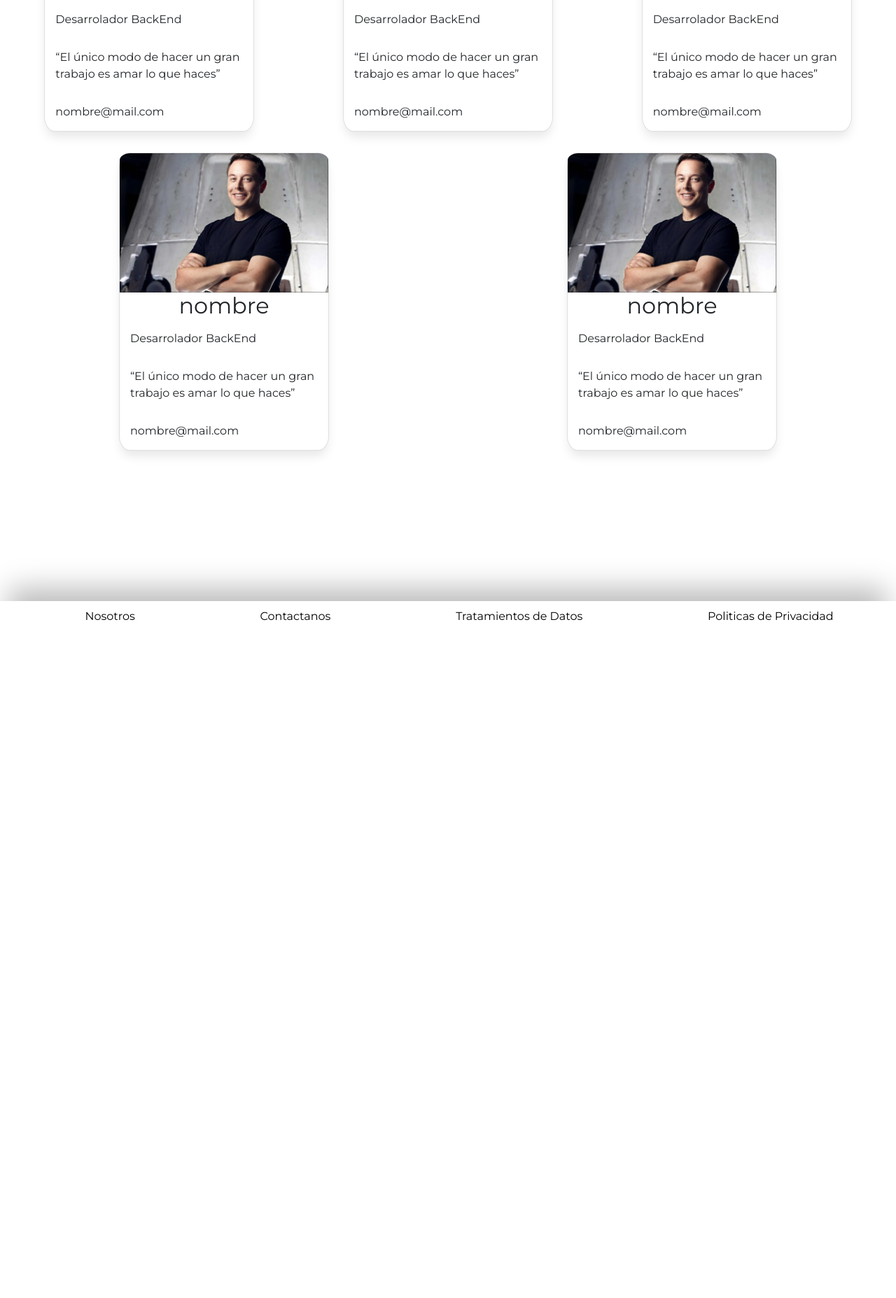
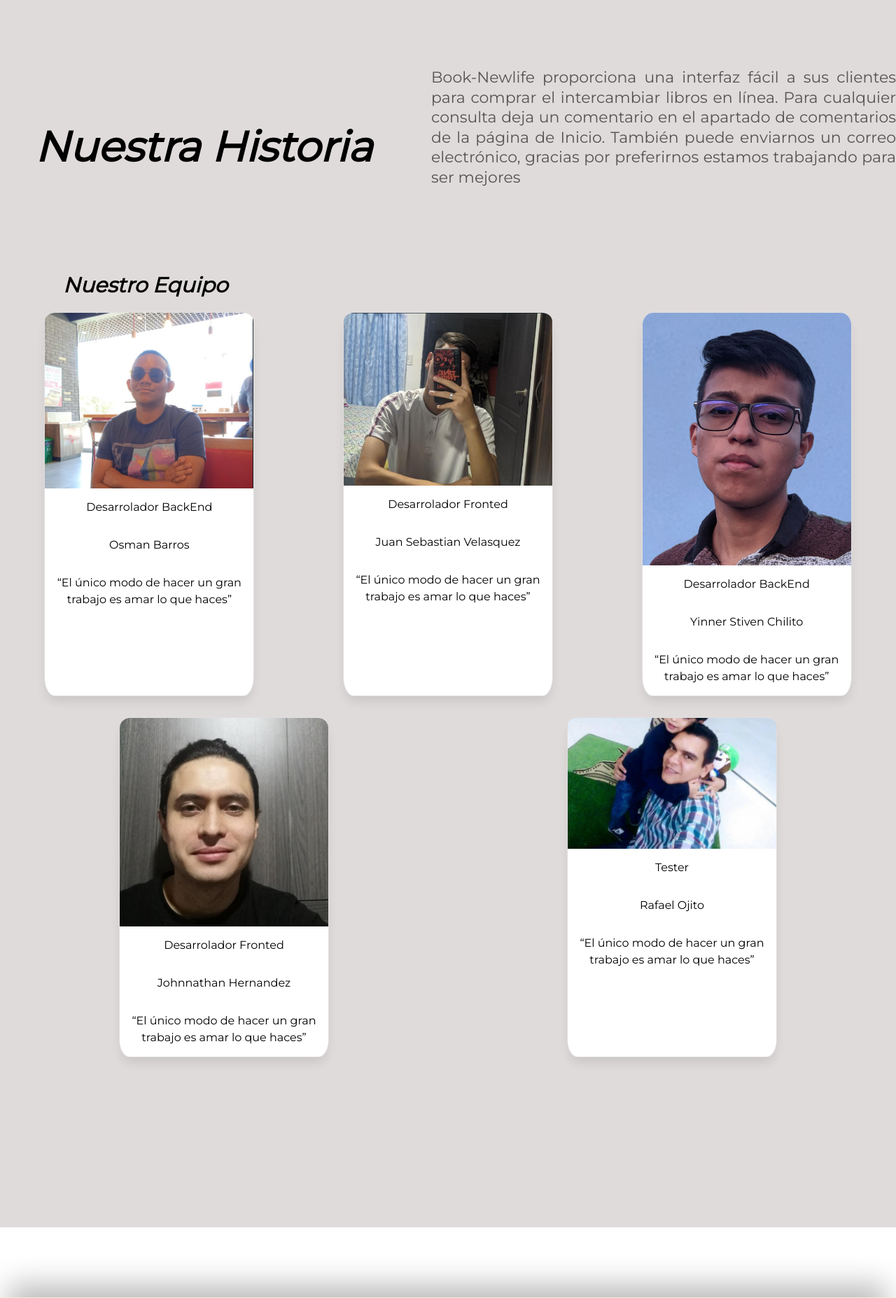
Before and after one commit to YinnerC30/Proyecto--Books-NewLife--Grupo-5-MisionTIC2022, a Django app: template books_new_life/templates/About.html in a window 1280 px wide. Shown: the part 725-2580 px from the top of the page at 70% size. Before the commit the page ends 1612 px from the top, so only its background shows below. Run offline with Django 4.2, Linux system fonts and the light colour scheme; the template is opened without the code that fills it, so the values that code supplies are empty.

Commit message:
presentacion

```diff
--- a/books_new_life/static/styles/footer_.css
+++ b/books_new_life/static/styles/footer_.css
@@ -23,6 +23,7 @@ footer {
   justify-content: space-around;
   list-style-type: none;
   flex-wrap: wrap;
+  background-color: #faebd7;
 }
 
 .flex-footer li a {
--- /dev/null
+++ b/books_new_life/static/styles/nosotros.css
@@ -0,0 +1,80 @@
+:root {
+    --about-color: rgb(224, 219, 219);
+    --box-shadow-about: 0px 10px 15px -3px rgba(0, 0, 0, 0.1);
+  }
+
+  body {
+    background: #fff;
+    font-family: 'Poppins', sans-serif;
+  }
+
+
+  .about-section {
+    padding-top: 5rem;
+    padding-bottom: 8rem;
+    background-color: var(--about-color);
+    width: 100%;
+    color: black;
+    text-align: -moz-center;
+  }
+
+  .titulo {
+    position: absolute;
+    text-align: left;
+    top: 900px;
+    left: 50px;
+  }
+
+  h1 {
+    margin: 5px auto;
+    color: black;
+    font: italic 900 60px/1 'Playfair Display', serif;
+    padding-bottom: 20px;
+    text-align: center;
+  }
+
+  h2 {
+    position: absolute;
+    left: 616px;
+    text-align: justify;
+    font: 22px/1.3 'Poppins', sans-serif;
+    max-width: 986px;
+
+    color: rgb(85, 83, 83);
+  }
+
+  .about-section p {
+    text-align: center;
+  }
+
+  .our-team {
+    margin-left: 90px;
+    position: unset;
+    font: italic 900 30px/1 'Playfair Display', serif;
+    color: black;
+  }
+
+  .cards-container {
+    display: flex;
+    flex-wrap: wrap;
+    justify-content: space-around;
+    margin-bottom: 100px;
+  }
+  .card {
+    max-width: 300px;
+    margin: 15px;
+    border-radius: 5%;
+    box-shadow: var(--box-shadow-about);
+  }
+
+  .card img {
+    width: 100%;
+    border-radius: 5% 5% 0 0;
+  }
+  .card h2 {
+    margin: 0 auto;
+    text-align: center;
+  }
+  .card p {
+    margin: 15px;
+  }
--- a/books_new_life/templates/About.html
+++ b/books_new_life/templates/About.html
@@ -3,13 +3,13 @@
 
 {% block links %}<link
   rel="stylesheet"
-  href="{% static '/styles/about.css' %}"
+  href="{% static '/styles/nosotros.css' %}"
 />{% endblock links %} <br />
 
 {% block mainblock %}
 
 <div class="about-section">
-  <h1>Nosotros</h1>
+  {% comment %} <h1>Nosotros</h1>
   <p>
     Book-Newlife proporciona una interfaz fácil a sus clientes para comprar e
     intercambiar libros en línea
@@ -59,5 +59,74 @@
     <p>“El único modo de hacer un gran trabajo es amar lo que haces”</p>
     <p>nombre@mail.com</p>
   </div>
+</div> {% endcomment %}
+<div class="about-section">
+  <h1>Qúienes Somos</h1>
+  <br>
+  <br>
+  <br>
+  <br>
+  <img src="https://librerianacional.com/assets/images/banner_quienes_somos.jpg"/>
+  <br>
+  <br>
+  <br>
+  <br>
+  <br>
+  <br>
+  <h1 class="titulo">
+      Nuestra Historia
+  </h1>
+  <h2>
+    Book-Newlife proporciona una interfaz fácil a sus clientes para comprar el intercambiar libros en línea. Para cualquier consulta deja un comentario en el apartado de comentarios de
+    la página de Inicio. También puede enviarnos un correo electrónico, gracias por preferirnos estamos trabajando para ser mejores
+  </h2>
+  <br>
+  <br>
+  <br>
+  <br>
+  <br>
+
+
+</div>
+
+
+  <br>
+  <br>
+<h2 class="our-team">Nuestro Equipo</h2>
+
+<div class="cards-container">
+  <div class="card">
+    <img src="{% static 'images/Fotos-team/osman.png' %}" alt="desarrolador" />
+    <p class="title">Desarrolador BackEnd</p>
+    <p>Osman Barros</p>
+    <p>“El único modo de hacer un gran trabajo es amar lo que haces”</p>
+  </div>
+  <div class="card">
+    <img src="{% static 'images/Fotos-team/juan.png' %}" alt="desarrolador" />
+    <p class="title">Desarrolador Fronted</p>
+    <p>Juan Sebastian Velasquez</p>
+    <p>“El único modo de hacer un gran trabajo es amar lo que haces”</p>
+  </div>
+  <div class="card">
+    <img src="{% static 'images/Fotos-team/yinner.png' %}" alt="desarrolador" />
+
+    <p class="title">Desarrolador BackEnd</p>
+    <p>Yinner Stiven Chilito</p>
+    <p>“El único modo de hacer un gran trabajo es amar lo que haces”</p>
+  </div>
+  <div class="card">
+    <img src="{% static 'images/Fotos-team/johnnathan.jpg' %}" alt="desarrolador" />
+
+    <p class="title">Desarrolador Fronted</p>
+    <p>Johnnathan Hernandez</p>
+    <p>“El único modo de hacer un gran trabajo es amar lo que haces”</p>
+  </div>
+  <div class="card">
+    <img src="{% static 'images/Fotos-team/rafael.png' %}" alt="desarrolador" />
+
+    <p class="title">Tester</p>
+    <p>Rafael Ojito</p>
+    <p>“El único modo de hacer un gran trabajo es amar lo que haces”</p>
+  </div>
 </div>
 {% endblock mainblock %}
--- a/books_new_life/templates/layouts/partials/footer.html
+++ b/books_new_life/templates/layouts/partials/footer.html
@@ -2,8 +2,8 @@
   <ul class="flex-footer">
     <li><a href="{% url 'about' %}">Nosotros</a></li>
     <li><a href="{% url 'contactanos' %}">Contactanos</a></li>
-    <li><a href="">Tratamientos de Datos</a></li>
-    <li><a href="">Politicas de Privacidad</a></li>
+    <li><a href="#">Tratamientos de Datos</a></li>
+    <li><a href="#">Politicas de Privacidad</a></li>
 
   </ul>
 </footer>
```
Also changed, not shown: books_new_life/static/styles/feedback.css (+10 -1 lines), books_new_life/templates/feedback.html (+6 -3 lines), books_new_life/static/icons/comprobado.png, books_new_life/static/images/Fotos-team/johnnathan.jpg (added), books_new_life/static/images/Fotos-team/juan.png (added), books_new_life/static/images/Fotos-team/osman.png (added), books_new_life/static/images/Fotos-team/rafael.png (added), books_new_life/static/images/Fotos-team/yinner.png (added).
